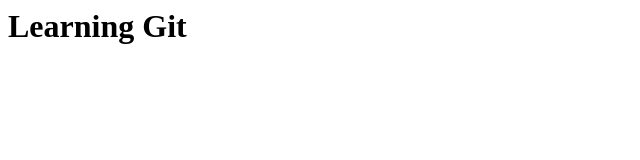
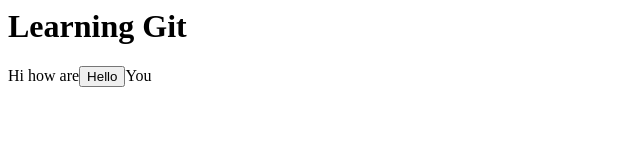
Before and after one commit to karmveershubham/Git, a plain HTML site: page index.html in a window 1280 px wide. Shown: the whole page, without its empty margins (0-640 px from the left). Drawn offline with Linux system fonts and the light colour scheme.

Commit message:
Commiting All

```diff
--- a/index.html
+++ b/index.html
@@ -3,4 +3,8 @@
         <title> Git</title>
     </head>
     <h1> Learning Git</h1>
+
+    <body>
+        <p>Hi how are<button>Hello</button>You </p>
+    </body>
 </html>
```
